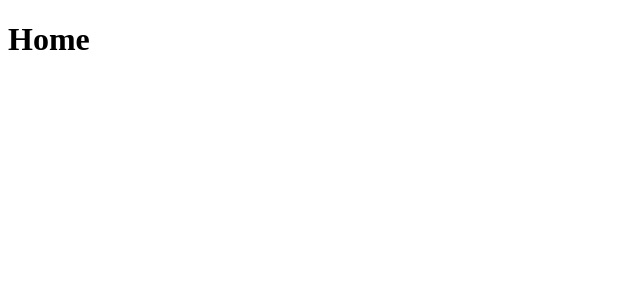
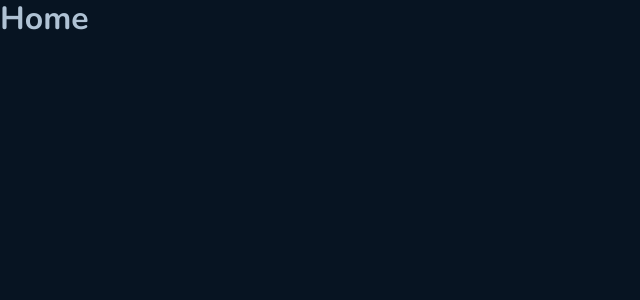
Before and after one commit to luiscns-alt/-rocketseat-Desafio-03-Github-Blog, a React (Vite) app: page / in a window 1280 px wide. Shown: the top 300 px of the page, without its empty margins (0-640 px from the left). Built offline with nearby package versions, Linux system fonts and the light colour scheme.

Commit message:
chore: add styled component, style global and font.

```diff
--- a/index.html
+++ b/index.html
@@ -2,8 +2,14 @@
 <html lang="en">
   <head>
     <meta charset="UTF-8" />
+    <link rel="preconnect" href="https://fonts.googleapis.com" />
+    <link rel="preconnect" href="https://fonts.gstatic.com" crossorigin />
     <link rel="icon" type="image/svg+xml" href="/vite.svg" />
     <meta name="viewport" content="width=device-width, initial-scale=1.0" />
+    <link
+      href="https://fonts.googleapis.com/css2?family=Nunito:wght@400;700&display=swap"
+      rel="stylesheet"
+    />
     <title>Github Blog</title>
   </head>
   <body>
--- a/package.json
+++ b/package.json
@@ -14,12 +14,14 @@
   "dependencies": {
     "react": "^18.2.0",
     "react-dom": "^18.2.0",
-    "react-router-dom": "^6.3.0"
+    "react-router-dom": "^6.3.0",
+    "styled-components": "^5.3.5"
   },
   "devDependencies": {
     "@rocketseat/eslint-config": "^1.1.3",
     "@types/react": "^18.0.17",
     "@types/react-dom": "^18.0.6",
+    "@types/styled-components": "^5.1.26",
     "@vitejs/plugin-react": "^2.0.1",
     "eslint": "^8.23.0",
     "prettier": "^2.7.1",
--- a/src/App.tsx
+++ b/src/App.tsx
@@ -1,10 +1,16 @@
 import { BrowserRouter } from 'react-router-dom'
+import { ThemeProvider } from 'styled-components'
 import { Router } from './Router'
+import { GlobalStyle } from './styles/global'
+import { defaultTheme } from './styles/theme/defaultTheme'
 
 export function App() {
   return (
     <BrowserRouter>
-      <Router />
+      <ThemeProvider theme={defaultTheme}>
+        <GlobalStyle />
+        <Router />
+      </ThemeProvider>
     </BrowserRouter>
   )
 }
--- /dev/null
+++ b/src/styles/global.ts
@@ -0,0 +1,49 @@
+import { createGlobalStyle } from 'styled-components'
+
+export const GlobalStyle = createGlobalStyle`
+  * {
+    margin: 0;
+    padding: 0;
+    box-sizing: border-box;
+    outline: none;
+    border: none;
+    text-decoration: none;
+    line-height: calc(0.25rem + 1em + 0.25rem);
+
+    ::-webkit-scrollbar {
+      width: 7.2rem;
+    }
+    ::-webkit-scrollbar-track {
+      background: ${({ theme }) => theme.colors['--border']}
+    }
+    ::-webkit-scrollbar-thumb {
+      background: ${({ theme }) => theme.colors['--blue']};
+      border-radius: 999px;
+    }
+  }
+  html {
+    /* 1rem = 16px (User Agent) = 100% (User Agent) */
+    font-size: 62.5%; /* 10px */
+  }
+
+  body {
+    background: ${({ theme }) => theme.colors['--background']};
+    color: ${({ theme }) => theme.colors['--text']};
+    -webkit-font-smoothing: antialiased;
+  }
+  body, input, textarea, button {
+    font: 400 ${({ theme }) =>
+      theme.textSizes['--text-M']} 'Nunito', sans-serif;
+    line-height: 160%;
+  }
+  ul {
+    list-style: none;
+  }
+  a {
+    color: inherit;
+    text-decoration: none;
+  }
+  button {
+    cursor: pointer;
+  }
+`
--- /dev/null
+++ b/src/styles/theme/defaultTheme.ts
@@ -0,0 +1,23 @@
+export const defaultTheme = {
+  colors: {
+    '--input': '#040F1A',
+    '--background': '#071422',
+    '--profile': '#0B1B2B',
+    '--post': '#112131',
+    '--border': '#1C2F41',
+    '--label': '#3A536B',
+    '--span': '#7B96B2',
+    '--text': '#AFC2D4',
+    '--subtitle': '#C4D4E3',
+    '--title': '#E7EDF4',
+    '--blue': '#3294F8',
+  },
+  textSizes: {
+    '--title-L': '2.4rem',
+    '--title-M': '2rem',
+    '--title-S': '1.8rem',
+    '--text-M': '1.6rem',
+    '--text-S': '1.4rem',
+    '--components-link': '1.2rem',
+  },
+} as const
```
Also changed, not shown: src/@types/styled.d.ts (added, +8 -0 lines).
